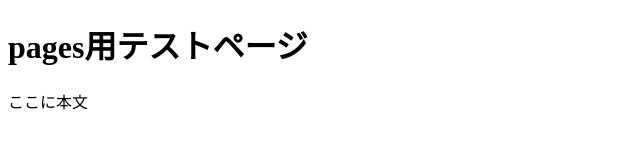
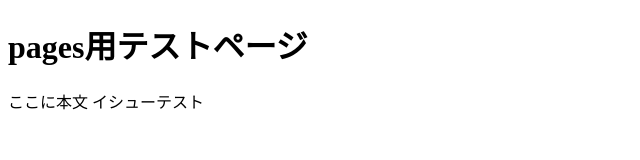
Before and after one commit to kumamon-kumamoto/test2, a plain HTML site: page index.html in a window 1280 px wide. Shown: the full height of the page, 0-640 px from the left. Drawn offline with Linux system fonts and the light colour scheme.

Commit message:
issue1 #1

```diff
--- a/index.html
+++ b/index.html
@@ -7,7 +7,7 @@
 </head>
 <body>
     <h1>pages用テストページ</h1>
-    ここに本文 <br>
+    ここに本文 イシューテスト<br>
 
 </body>
 </html>
```
